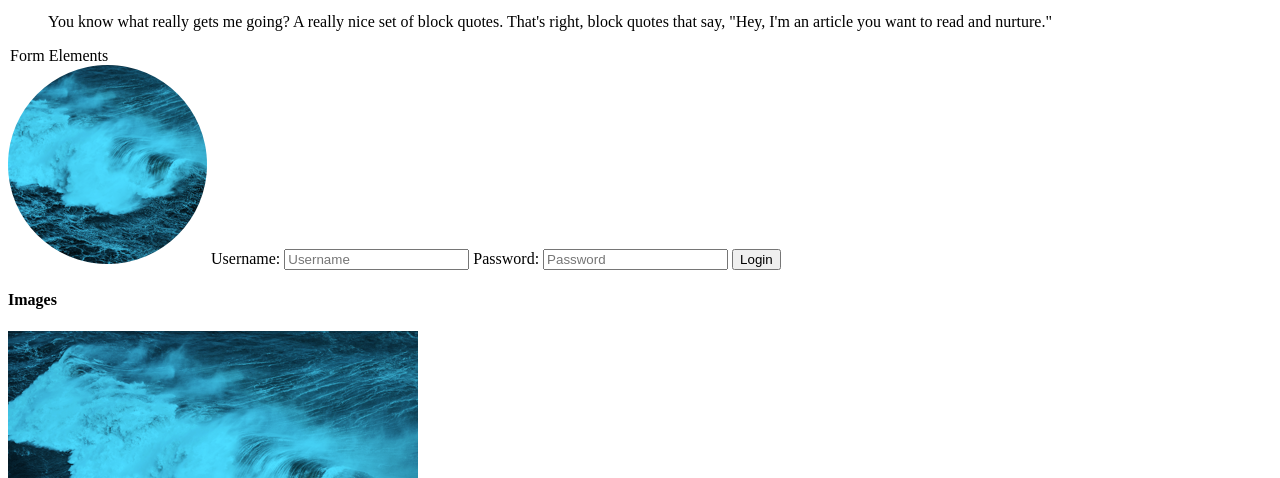
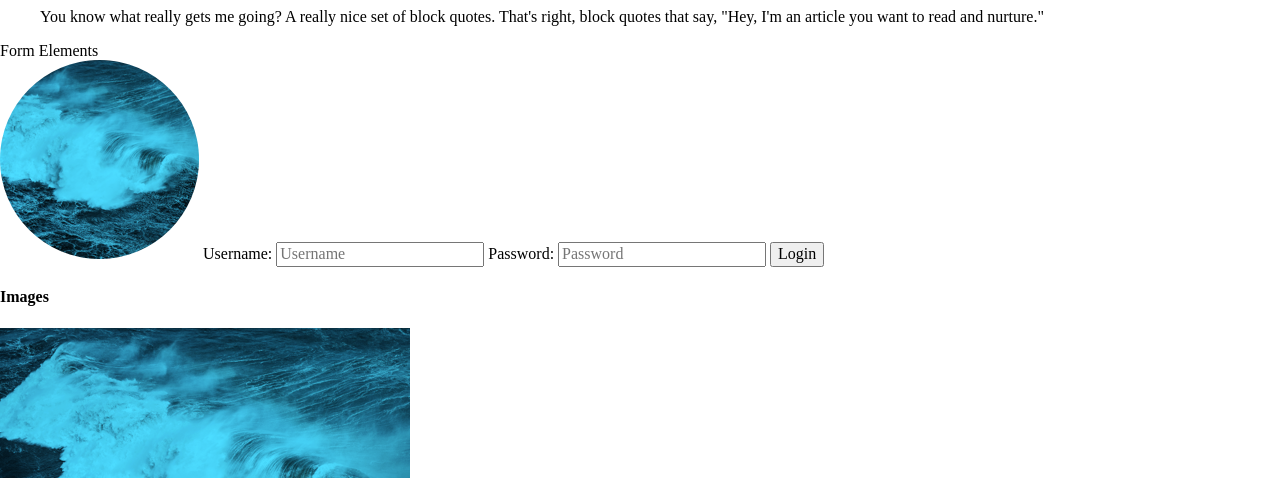
Before and after one commit to StevenRodriguezDev/Project4, a plain HTML site: page style_guide_v7/index.html in a window 1280 px wide. Shown: the part 322-800 px from the top of the page. Drawn offline with nearby package versions, Linux system fonts and the light colour scheme; files that its build step writes are made by us from their sources.

Commit message:
imported partials files

```diff
--- a/style_guide_v7/scss/base/_index.scss
+++ b/style_guide_v7/scss/base/_index.scss
@@ -0,0 +1,7 @@
+/* ============================================= */
+/* Base Imports */
+/* ============================================= */
+
+@import 'normalize';
+@import 'typography';
+@import 'components/index';
--- a/style_guide_v7/scss/components/_index.scss
+++ b/style_guide_v7/scss/components/_index.scss
@@ -0,0 +1,10 @@
+/* ============================================= */
+/* Components Imports */
+/* ============================================= */
+
+@import 'buttons';
+@import 'forms';
+@import 'navigation';
+@import 'images';
+@import 'grid';
+@import 'media-queries';
--- a/style_guide_v7/scss/styles.scss
+++ b/style_guide_v7/scss/styles.scss
@@ -1,2 +1,6 @@
-// partial imports
-// @import 'partials/base';
+/* ============================================= */
+/* Sub-Folder Imports */
+/* ============================================= */
+
+@import 'utilities/index';
+@import 'base/index';
```
